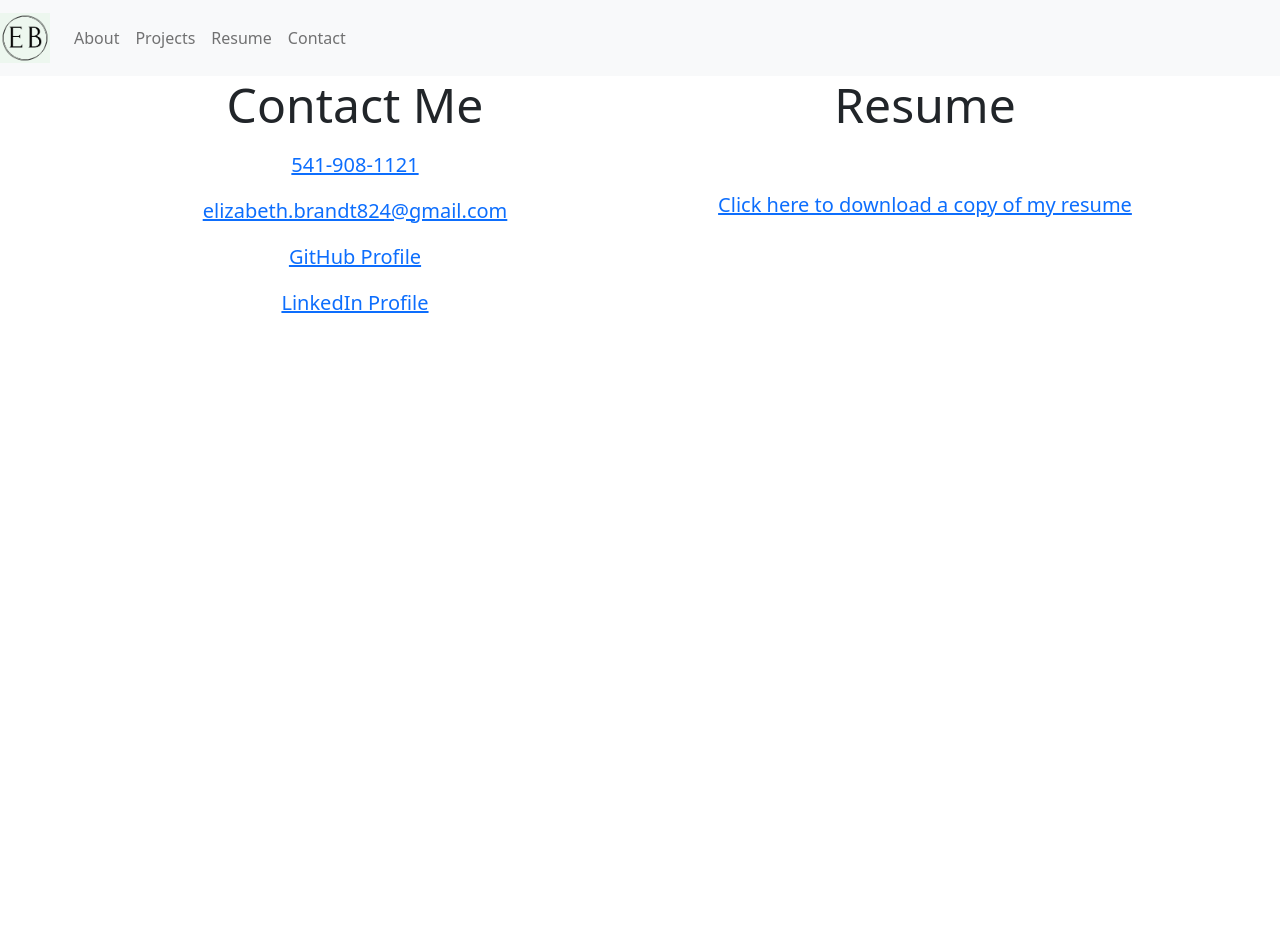
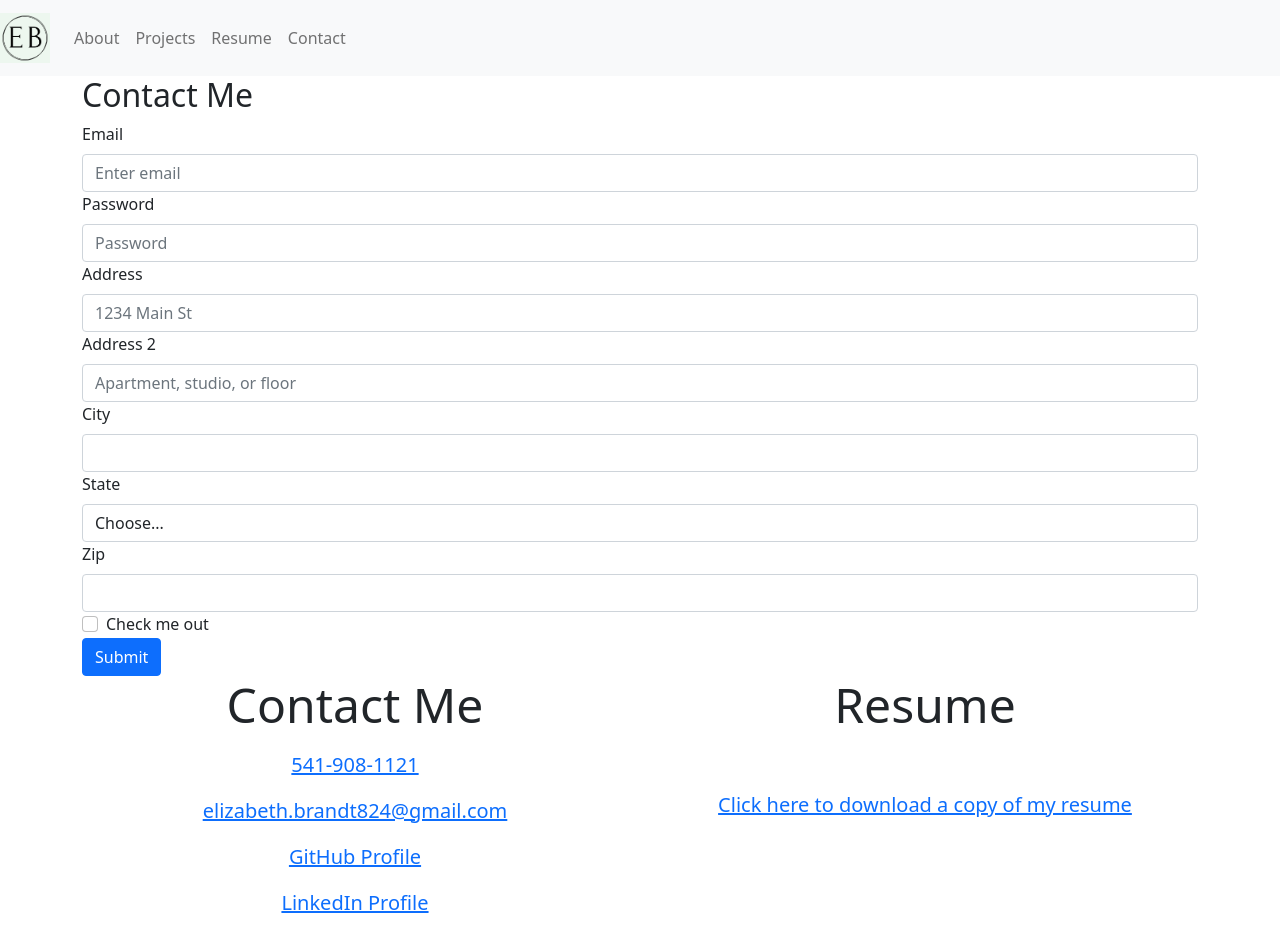
Before and after one commit to elizabethbrandt/ebrandt-pnw, a React (Create React App) app: page /contact in a window 1280 px wide. Before the commit the page ends 800 px from the top, so only its background shows below. Built offline with nearby package versions, Linux system fonts and the light colour scheme.

Commit message:
added basic contact form

```diff
--- a/src/App.js
+++ b/src/App.js
@@ -5,6 +5,7 @@
 import Home from './pages/Home';
 import Footer from './components/Footer';
 import About from './pages/About';
+import Contact from './pages/Contact';
 
 function App() {
   return (
@@ -13,6 +14,7 @@
       <Switch>
         <Route exact path="/" component={Home} />
         <Route exact path="/about" component={About} />
+        <Route exact path="/contact" component={Contact} />
       </Switch>
       <Footer />
     </Router>
--- /dev/null
+++ b/src/pages/Contact/index.js
@@ -0,0 +1,67 @@
+import { Col, Container, Form, Row } from "react-bootstrap";
+import Button from 'react-bootstrap/Button';
+import 'bootstrap/dist/css/bootstrap.min.css';
+
+export default function Contact() {
+    return (
+        <Container>
+            <Row>
+
+                <Form>
+                    <h2>Contact Me</h2>
+                    <Form.Row>
+                        <Form.Group as={Col} controlId="formGridEmail">
+                            <Form.Label>Email</Form.Label>
+                            <Form.Control type="email" placeholder="Enter email" />
+                        </Form.Group>
+
+                        <Form.Group as={Col} controlId="formGridPassword">
+                            <Form.Label>Password</Form.Label>
+                            <Form.Control type="password" placeholder="Password" />
+                        </Form.Group>
+                    </Form.Row>
+
+                    <Form.Group controlId="formGridAddress1">
+                        <Form.Label>Address</Form.Label>
+                        <Form.Control placeholder="1234 Main St" />
+                    </Form.Group>
+
+                    <Form.Group controlId="formGridAddress2">
+                        <Form.Label>Address 2</Form.Label>
+                        <Form.Control placeholder="Apartment, studio, or floor" />
+                    </Form.Group>
+
+                    <Form.Row>
+                        <Form.Group as={Col} controlId="formGridCity">
+                            <Form.Label>City</Form.Label>
+                            <Form.Control />
+                        </Form.Group>
+
+                        <Form.Group as={Col} controlId="formGridState">
+                            <Form.Label>State</Form.Label>
+                            <Form.Control as="select" defaultValue="Choose...">
+                                <option>Choose...</option>
+                                <option>...</option>
+                            </Form.Control>
+                        </Form.Group>
+
+                        <Form.Group as={Col} controlId="formGridZip">
+                            <Form.Label>Zip</Form.Label>
+                            <Form.Control />
+                        </Form.Group>
+                    </Form.Row>
+
+                    <Form.Group id="formGridCheckbox">
+                        <Form.Check type="checkbox" label="Check me out" />
+                    </Form.Group>
+
+                    <Button variant="primary" type="submit">
+                        Submit
+                    </Button>
+                </Form>
+
+
+            </Row>
+        </Container>
+    )
+}
```
